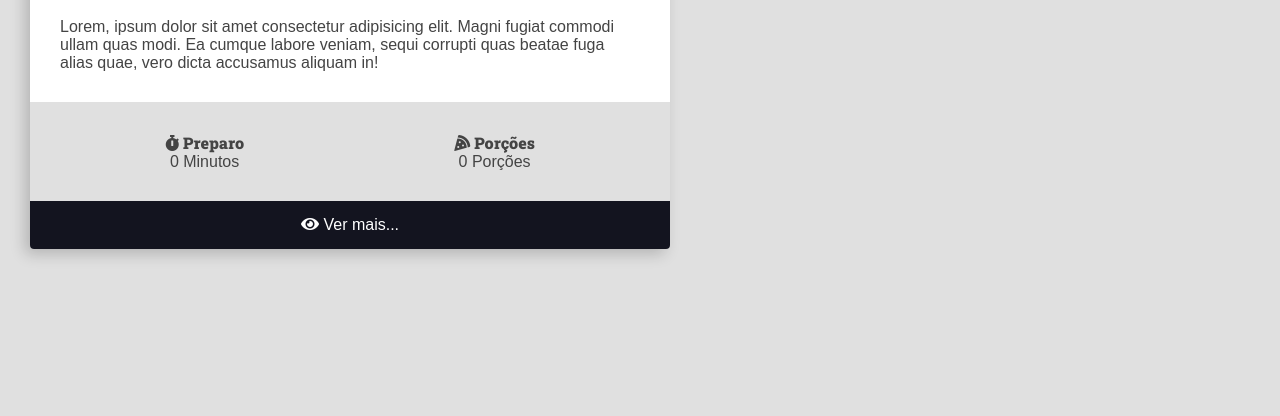
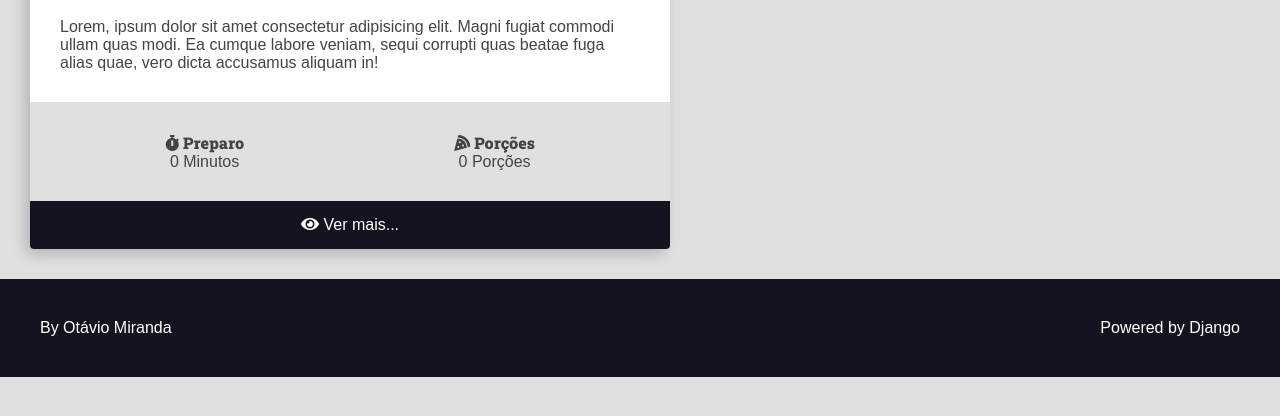
Before and after one commit to andre-lb1/projeto-django, a Django app: page / in a window 1280 px wide. Shown: the part 327-743 px from the top of the page. Run offline with Django 4.2, Linux system fonts and the light colour scheme; some libraries are stand-ins or nearby versions.

Commit message:
Done layout

```diff
--- /dev/null
+++ b/recipes/templates/partials/footer.html
@@ -0,0 +1,9 @@
+<footer class="main-footer">
+    <div class="developer">
+      <a href="https://www.otaviomiranda.com.br/" target="_blank" rel="noreferrer noopener">By Otávio Miranda</a>
+    </div>
+
+    <div class="powered">
+      <a href="https://www.djangoproject.com/" target="_blank" rel="noreferrer noopener">Powered by Django</a>
+    </div>
+</footer>
--- a/recipes/templates/partials/head.html
+++ b/recipes/templates/partials/head.html
@@ -227,5 +227,21 @@
         .recipe-footer a:hover {
           filter: brightness(2);
         }
+        .main-footer {
+          display: flex;
+          justify-content: space-between;
+          background: var(--color-primary-dark);
+          padding: var(--spacing-gutter-large);
+          align-items: center;
+          color: var(--color-white);
+        }
+        .main-footer a {
+          color: var(--color-white);
+          text-decoration: none;
+          transition: all 300ms ease-in-out;
+        }
+        .main-footer a:hover {
+          filter: brightness(.8);
+        }
     </style>
 </head>
--- a/recipes/templates/recipes/pages/home.html
+++ b/recipes/templates/recipes/pages/home.html
@@ -11,6 +11,7 @@
       </div>
 
     </main>
+    {% include 'partials/footer.html' %}
+</body>
 
-</body>
 </html>
```
